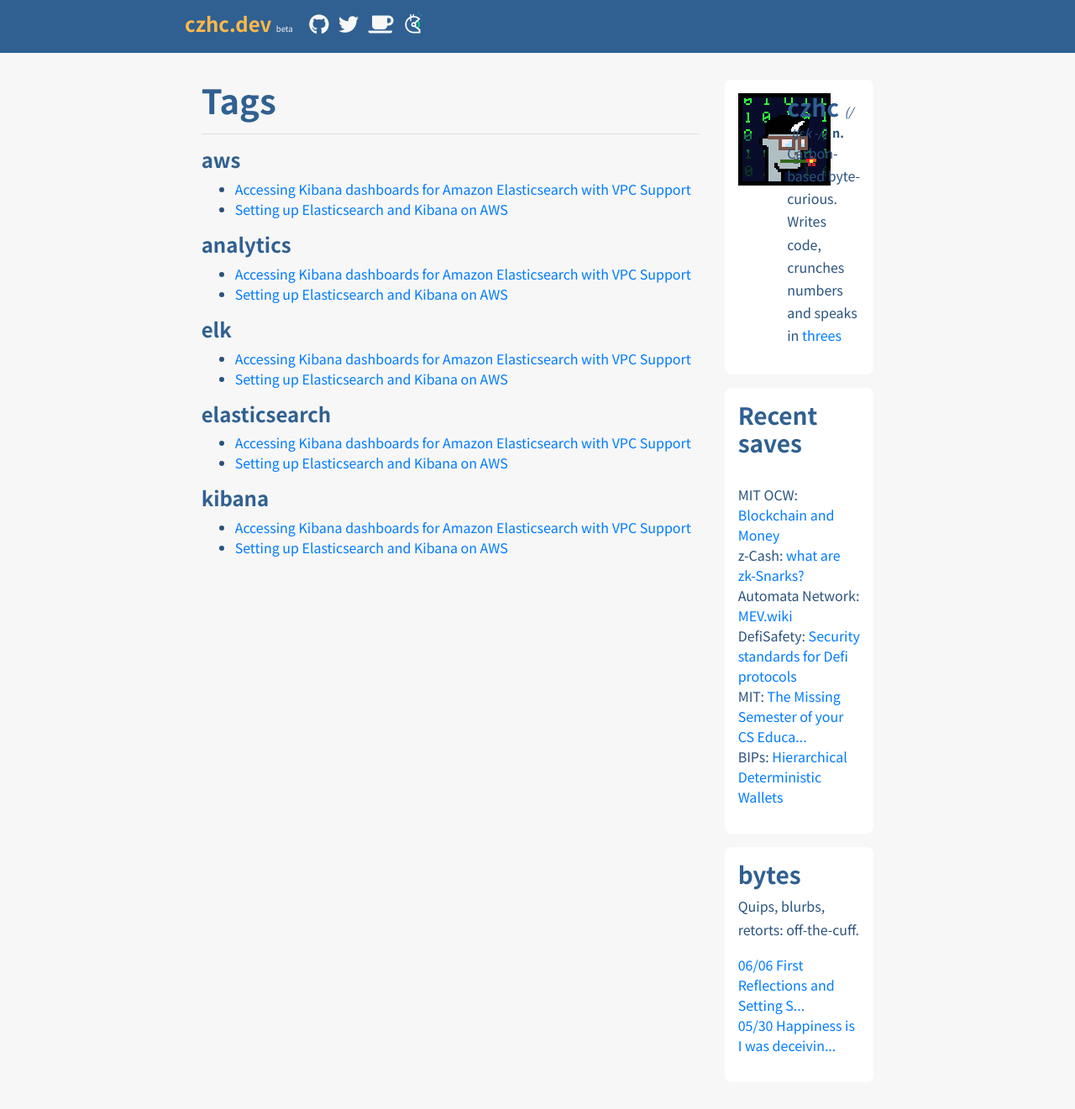
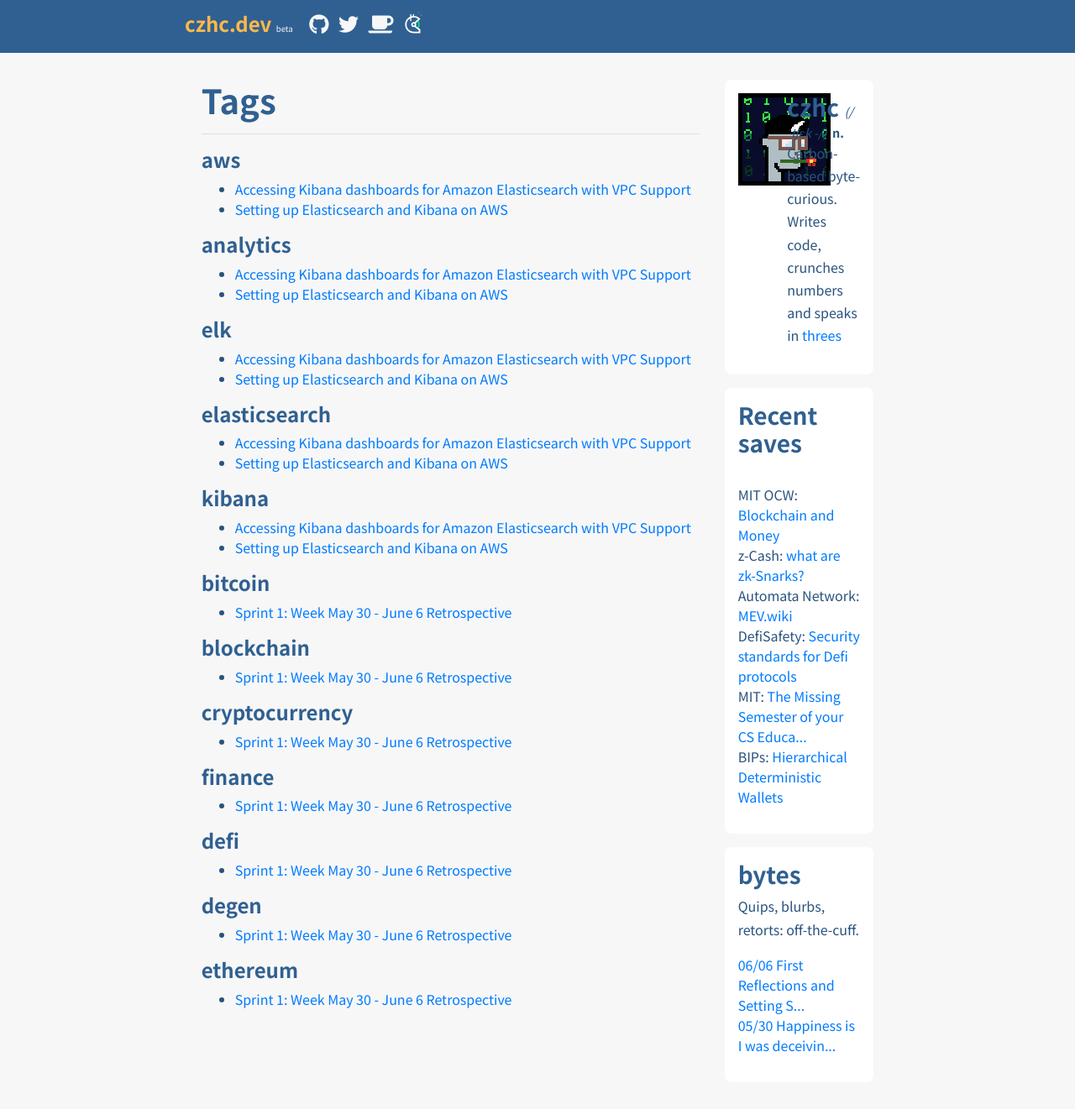
Before and after one commit to czhc/czhc.github.io, a Jekyll site: the page built from tags.html, in a window 1280 px wide. Shown: the whole page at 84% size. Built offline with Jekyll 4.4.1, drawn with Linux system fonts in a browser that asks for light colours; nearby versions of some CDN libraries.

Commit message:
Setup initial layout for retros

```diff
--- /dev/null
+++ b/_includes/retro-footnotes.html
@@ -0,0 +1,5 @@
+<section class="retro-footnotes">
+  <p>
+    This retrospective only covers highlights. You can find the rest of the reading list <a href="{{ include.url }}">here</a>
+  </p>
+</section>
--- /dev/null
+++ b/collections/_posts/2021-06-07-s1-retro.md
@@ -0,0 +1,12 @@
+---
+title: "Sprint 1: Week May 30 - June 6 Retrospective"
+description: "Weekly study updates for week May 30 - June 6"
+categories: [research]
+tags: [bitcoin, blockchain, cryptocurrency, finance, defi, degen, ethereum]
+last_modified_at: "2021-06-07"
+published: true
+---
+
+{% include retro-footnotes.html
+  url="https://github.com/czhc/bookmarks/blob/main/sprints/s1-0601.md"
+  %}
--- a/css/post.scss
+++ b/css/post.scss
@@ -79,3 +79,9 @@
 }
 
 //endoverwrite
+
+
+.retro-footnotes {
+  font-size: 12px;
+  font-style: italic;
+}
```
